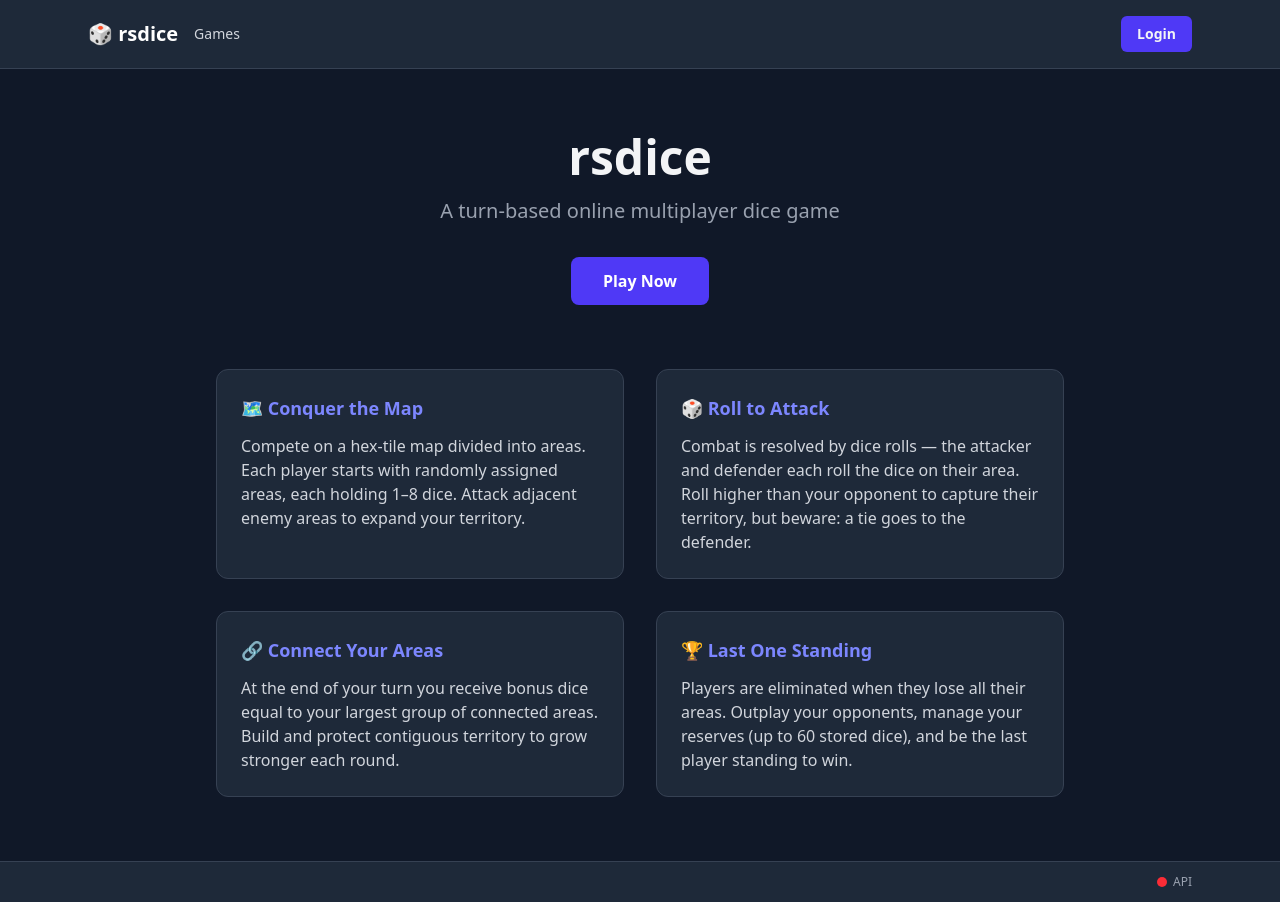
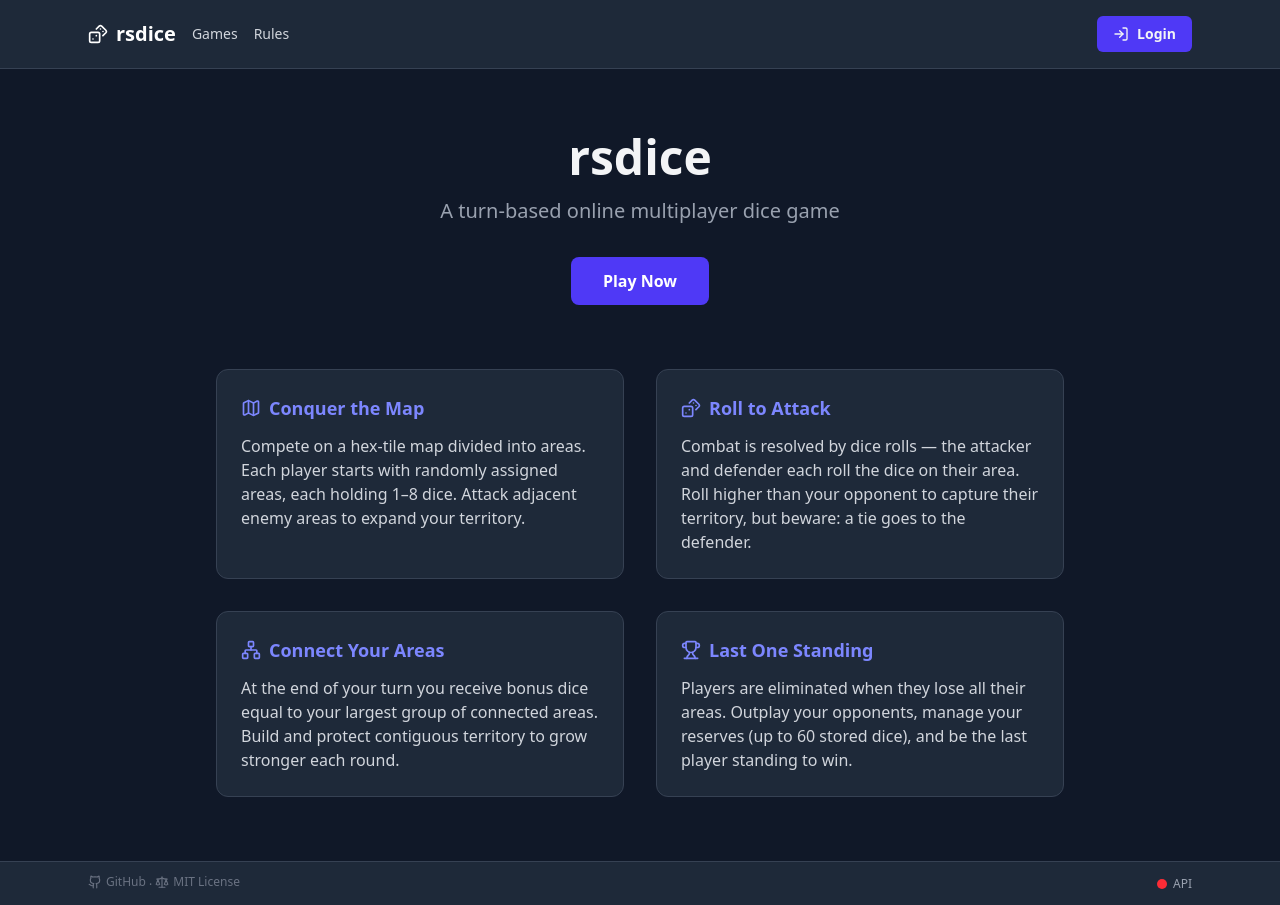
Before and after one commit to LHelge/rsdice, a React (Vite) app in the folder frontend/: page / in a window 1280 px wide. Built offline with nearby package versions, Linux system fonts and the light colour scheme; no server answers.

Commit message:
feat(frontend): New icons from lucide-react

```diff
--- a/frontend/package.json
+++ b/frontend/package.json
@@ -11,6 +11,7 @@
   },
   "dependencies": {
     "@tailwindcss/vite": "^4.1.18",
+    "lucide-react": "^0.574.0",
     "react": "^19.2.0",
     "react-dom": "^19.2.0",
     "react-router-dom": "^7.13.0",
--- a/frontend/src/App.tsx
+++ b/frontend/src/App.tsx
@@ -10,6 +10,7 @@ import Register from "./pages/Register";
 import VerifyEmail from "./pages/VerifyEmail";
 import ForgotPassword from "./pages/ForgotPassword";
 import ResetPassword from "./pages/ResetPassword";
+import Rules from "./pages/Rules";
 
 function App() {
   const [currentUser, setCurrentUser] = useState<User | null>(null);
@@ -66,6 +67,7 @@ function App() {
         />
         <Route path="/game/:id" element={<Game />} />
         <Route path="/game" element={<Navigate to="/games" replace />} />
+        <Route path="/rules" element={<Rules />} />
         <Route path="/register" element={<Register onRegistered={setCurrentUser} />} />
         <Route path="/forgot-password" element={<ForgotPassword />} />
         <Route path="/reset-password" element={<ResetPassword />} />
--- a/frontend/src/components/Layout.tsx
+++ b/frontend/src/components/Layout.tsx
@@ -1,18 +1,30 @@
-import { useState } from "react";
+import { useState, useEffect, useRef } from "react";
 import type { FormEvent } from "react";
 import { Link, Outlet } from "react-router-dom";
-import { ApiError, type User } from "../api/auth";
+import { Dices, Github, LogIn, LogOut, Scale, User } from "lucide-react";
+import { ApiError, type User as AuthUser } from "../api/auth";
 import HealthIndicator from "./HealthIndicator";
 
 type LayoutProps = {
   authLoading: boolean;
-  user: User | null;
+  user: AuthUser | null;
   onLogin: (username: string, password: string) => Promise<void>;
   onLogout: () => Promise<void>;
 };
 
 export default function Layout({ authLoading, user, onLogin, onLogout }: LayoutProps) {
   const [menuOpen, setMenuOpen] = useState(false);
+  const dropdownRef = useRef<HTMLDivElement>(null);
+
+  useEffect(() => {
+    const handleClickOutside = (event: MouseEvent) => {
+      if (dropdownRef.current && !dropdownRef.current.contains(event.target as Node)) {
+        setMenuOpen(false);
+      }
+    };
+    document.addEventListener("mousedown", handleClickOutside);
+    return () => document.removeEventListener("mousedown", handleClickOutside);
+  }, []);
   const [username, setUsername] = useState("");
   const [password, setPassword] = useState("");
   const [loadingLogin, setLoadingLogin] = useState(false);
@@ -48,34 +60,38 @@ export default function Layout({ authLoading, user, onLogin, onLogout }: LayoutP
       <header className="bg-gray-800 border-b border-gray-700">
         <nav className="max-w-6xl mx-auto flex items-center justify-between px-6 py-4">
           <div className="flex items-center gap-4">
-            <Link to="/" className="text-xl font-bold text-white hover:text-indigo-400 transition-colors">
-              🎲 rsdice
+            <Link to="/" className="flex items-center gap-2 text-xl font-bold text-white hover:text-indigo-400 transition-colors">
+              <Dices className="w-5 h-5" /> rsdice
             </Link>
             <Link to="/games" className="text-sm text-gray-300 hover:text-white transition-colors">
               Games
+            </Link>
+            <Link to="/rules" className="text-sm text-gray-300 hover:text-white transition-colors">
+              Rules
             </Link>
           </div>
           {authLoading ? (
             <span className="text-sm text-gray-400">Checking session...</span>
           ) : user ? (
             <div className="flex items-center gap-3">
-              <Link to="/profile" className="text-gray-200 hover:text-white transition-colors">
+              <Link to="/profile" className="flex items-center gap-1.5 text-gray-200 hover:text-white transition-colors">
+                <User className="w-4 h-4" />
                 {user.username}
               </Link>
               <button
                 onClick={handleLogout}
-                className="px-3 py-1.5 rounded-md bg-gray-700 hover:bg-gray-600 text-sm font-medium transition-colors"
+                className="flex items-center gap-1.5 px-3 py-1.5 rounded-md bg-gray-700 hover:bg-gray-600 text-sm font-medium transition-colors"
               >
-                Logout
+                <LogOut className="w-4 h-4" /> Logout
               </button>
             </div>
           ) : (
-            <div className="relative">
+            <div className="relative" ref={dropdownRef}>
               <button
                 onClick={() => setMenuOpen((open) => !open)}
-                className="px-4 py-2 rounded-md bg-indigo-600 hover:bg-indigo-500 text-sm font-semibold transition-colors"
+                className="flex items-center gap-2 px-4 py-2 rounded-md bg-indigo-600 hover:bg-indigo-500 text-sm font-semibold transition-colors"
               >
-                Login
+                <LogIn className="w-4 h-4" /> Login
               </button>
 
               {menuOpen && (
@@ -150,7 +166,26 @@ export default function Layout({ authLoading, user, onLogin, onLogout }: LayoutP
       </main>
 
       <footer className="border-t border-gray-700 bg-gray-800">
-        <div className="max-w-6xl mx-auto px-6 py-3 flex items-center justify-end">
+        <div className="max-w-6xl mx-auto px-6 py-3 flex items-center justify-between">
+          <p className="text-xs text-gray-500">
+            <a
+              href="https://github.com/LHelge/rsdice"
+              target="_blank"
+              rel="noopener noreferrer"
+              className="inline-flex items-center gap-1 hover:text-gray-300 transition-colors"
+            >
+              <Github className="w-3.5 h-3.5" /> GitHub
+            </a>
+            {" · "}
+            <a
+              href="https://github.com/LHelge/rsdice/blob/main/LICENSE"
+              target="_blank"
+              rel="noopener noreferrer"
+              className="inline-flex items-center gap-1 hover:text-gray-300 transition-colors"
+            >
+              <Scale className="w-3.5 h-3.5" /> MIT License
+            </a>
+          </p>
           <HealthIndicator />
         </div>
       </footer>
--- a/frontend/src/pages/Home.tsx
+++ b/frontend/src/pages/Home.tsx
@@ -1,4 +1,5 @@
 import { Link } from "react-router-dom";
+import { Dices, Map, Network, Trophy } from "lucide-react";
 
 export default function Home() {
   return (
@@ -18,7 +19,7 @@ export default function Home() {
 
       <section className="grid gap-8 md:grid-cols-2">
         <div className="bg-gray-800 rounded-xl p-6 border border-gray-700">
-          <h2 className="text-lg font-semibold mb-3 text-indigo-400">🗺️ Conquer the Map</h2>
+          <h2 className="flex items-center gap-2 text-lg font-semibold mb-3 text-indigo-400"><Map className="w-5 h-5" /> Conquer the Map</h2>
           <p className="text-gray-300">
             Compete on a hex-tile map divided into areas. Each player starts
             with randomly assigned areas, each holding 1–8 dice. Attack
@@ -27,7 +28,7 @@ export default function Home() {
         </div>
 
         <div className="bg-gray-800 rounded-xl p-6 border border-gray-700">
-          <h2 className="text-lg font-semibold mb-3 text-indigo-400">🎲 Roll to Attack</h2>
+          <h2 className="flex items-center gap-2 text-lg font-semibold mb-3 text-indigo-400"><Dices className="w-5 h-5" /> Roll to Attack</h2>
           <p className="text-gray-300">
             Combat is resolved by dice rolls — the attacker and defender each
             roll the dice on their area. Roll higher than your opponent to
@@ -36,7 +37,7 @@ export default function Home() {
         </div>
 
         <div className="bg-gray-800 rounded-xl p-6 border border-gray-700">
-          <h2 className="text-lg font-semibold mb-3 text-indigo-400">🔗 Connect Your Areas</h2>
+          <h2 className="flex items-center gap-2 text-lg font-semibold mb-3 text-indigo-400"><Network className="w-5 h-5" /> Connect Your Areas</h2>
           <p className="text-gray-300">
             At the end of your turn you receive bonus dice equal to your
             largest group of connected areas. Build and protect contiguous
@@ -45,7 +46,7 @@ export default function Home() {
         </div>
 
         <div className="bg-gray-800 rounded-xl p-6 border border-gray-700">
-          <h2 className="text-lg font-semibold mb-3 text-indigo-400">🏆 Last One Standing</h2>
+          <h2 className="flex items-center gap-2 text-lg font-semibold mb-3 text-indigo-400"><Trophy className="w-5 h-5" /> Last One Standing</h2>
           <p className="text-gray-300">
             Players are eliminated when they lose all their areas. Outplay
             your opponents, manage your reserves (up to 60 stored dice), and
--- /dev/null
+++ b/frontend/src/pages/Rules.tsx
@@ -0,0 +1,61 @@
+import { Dices, Map, Network, Swords, Trophy } from "lucide-react";
+
+export default function Rules() {
+    return (
+        <div className="max-w-3xl mx-auto px-6 py-16">
+            <h1 className="text-4xl font-bold mb-2">Game Rules</h1>
+            <p className="text-gray-400 mb-12">Everything you need to know to play rsdice.</p>
+
+            <div className="space-y-10">
+                <section>
+                    <h2 className="flex items-center gap-2 text-2xl font-semibold text-indigo-400 mb-3"><Map className="w-6 h-6" /> Setup</h2>
+                    <ul className="list-disc list-inside space-y-2 text-gray-300">
+                        <li>The map is built from hexagonal tiles grouped into <strong className="text-white">areas</strong>.</li>
+                        <li>Up to <strong className="text-white">6 players</strong> can join a game.</li>
+                        <li>Each player is randomly assigned a set of areas at the start.</li>
+                        <li>Every owned area begins with a <strong className="text-white">random number of dice (1–8)</strong>.</li>
+                    </ul>
+                </section>
+
+                <section>
+                    <h2 className="flex items-center gap-2 text-2xl font-semibold text-indigo-400 mb-3"><Swords className="w-6 h-6" /> Taking a Turn</h2>
+                    <ul className="list-disc list-inside space-y-2 text-gray-300">
+                        <li>Players take turns in order.</li>
+                        <li>On your turn you may attack any <strong className="text-white">adjacent enemy area</strong> from one of your own areas.</li>
+                        <li>You can make as many attacks as you like before ending your turn.</li>
+                    </ul>
+                </section>
+
+                <section>
+                    <h2 className="flex items-center gap-2 text-2xl font-semibold text-indigo-400 mb-3"><Dices className="w-6 h-6" /> Combat</h2>
+                    <ul className="list-disc list-inside space-y-2 text-gray-300">
+                        <li>The <strong className="text-white">attacker</strong> rolls the dice on their attacking area; the <strong className="text-white">defender</strong> rolls the dice on their defending area.</li>
+                        <li>
+                            If the attacker's total is <strong className="text-white">strictly greater</strong>, the attacker captures the area — all dice except one move from the attacking area to the captured area.
+                        </li>
+                        <li>
+                            On a <strong className="text-white">draw or defender higher</strong>, the attacker loses all dice on the attacking area except one.
+                        </li>
+                    </ul>
+                </section>
+
+                <section>
+                    <h2 className="flex items-center gap-2 text-2xl font-semibold text-indigo-400 mb-3"><Network className="w-6 h-6" /> End of Turn &amp; Bonus Dice</h2>
+                    <ul className="list-disc list-inside space-y-2 text-gray-300">
+                        <li>At the end of your turn you receive <strong className="text-white">bonus dice equal to the size of your largest group of connected areas</strong>.</li>
+                        <li>Bonus dice are distributed randomly across all your areas. Each area is capped at <strong className="text-white">8 dice</strong>.</li>
+                        <li>Excess dice that cannot be placed are <strong className="text-white">stored</strong> (up to 20) and carried over to future turns.</li>
+                    </ul>
+                </section>
+
+                <section>
+                    <h2 className="flex items-center gap-2 text-2xl font-semibold text-indigo-400 mb-3"><Trophy className="w-6 h-6" /> Winning</h2>
+                    <ul className="list-disc list-inside space-y-2 text-gray-300">
+                        <li>A player is <strong className="text-white">eliminated</strong> when they lose all their areas.</li>
+                        <li>The <strong className="text-white">last player standing</strong> wins the game.</li>
+                    </ul>
+                </section>
+            </div>
+        </div>
+    );
+}
```
Also changed, not shown: 1 other file (tests, documents, lock files or other folders).
